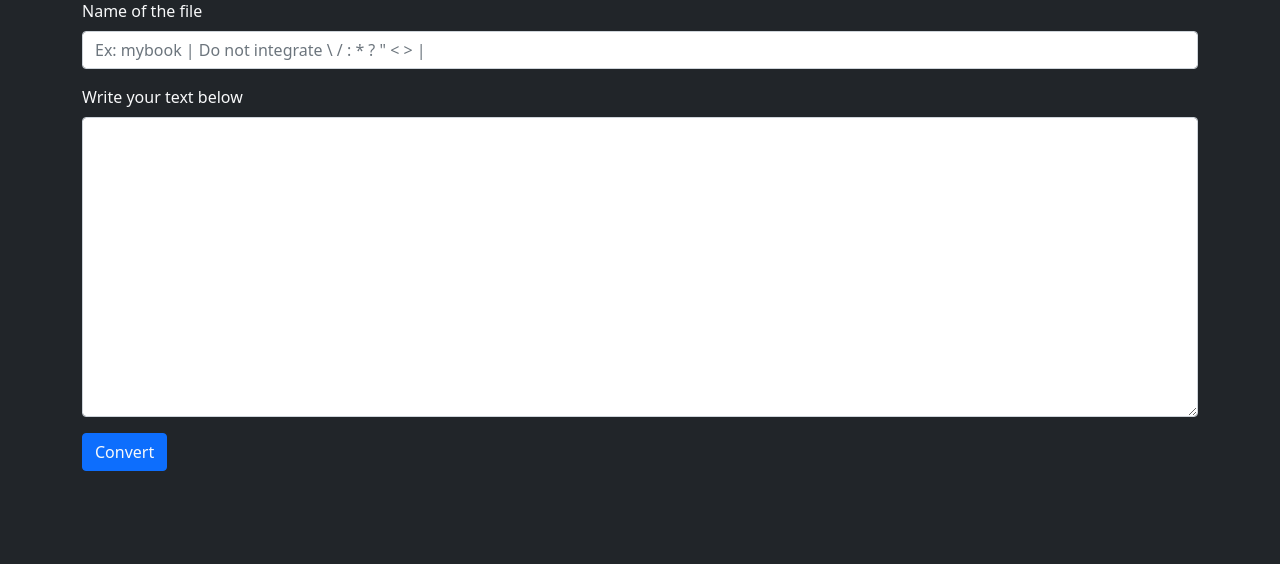
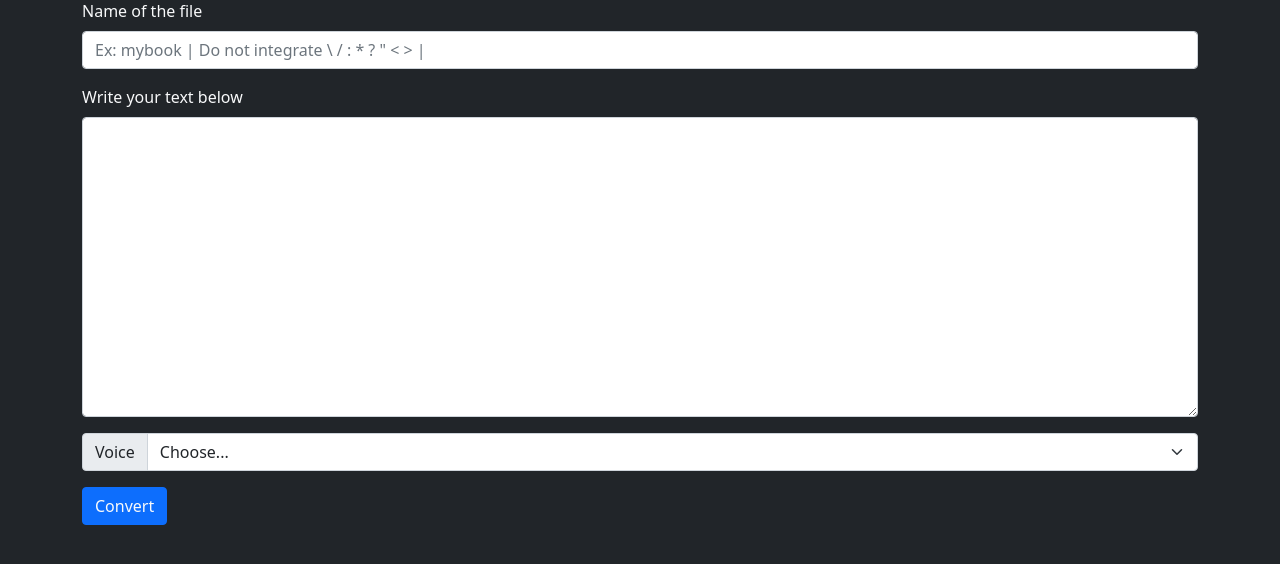
Before and after one commit to Scaffus/AudioBook-Web, a Flask app: page / in a window 1280 px wide. Shown: the part 57-621 px from the top of the page. Run offline with Flask 2, Linux system fonts and the light colour scheme.

Commit message:
Added possibility to choose the language

```diff
--- a/app.py
+++ b/app.py
@@ -20,6 +20,7 @@ def post():
 
         content = request.form['content']
         name    = request.form['name']
+        voice   = request.form['voice']
 
         # Checking if the user actually submitted something
         if name == ' ' or content == ' ' or name == '' or content == '':
@@ -27,23 +28,24 @@ def post():
             return redirect('/')
 
         else:
+
             # [NOT THE MOST EFFICIENT I KNOW LOL] Every time someone creates a new book it deletes all the existing ones (avoid a 10tb folder x) )
             for file in os.listdir('audio-books/'):
                 os.remove('audio-books/{}'.format(file))
 
-            book = NewBook(content=content, name=name)
+            NewBook(content=content, name=name, voice=voice)
 
             # Send the user to the page where he can download the file
-            return redirect('/file&name={}&text={}'.format(name, content))
+            return redirect('/file&name={}&voice={}&text={}'.format(name, voice, content))
 
 # Page where the user can download his file
-@app.route('/file&name=<string:name>&text=<string:text>')
-def file(name, text):
+@app.route('/file&name=<string:name>&voice=<string:voice>&text=<string:text>')
+def file(name, voice, text):
 
     for file in os.listdir('audio-books/'):
         if os.path.basename(file) == '{}.mp3'.format(name):
 
-            return render_template('done.html', file=file, text=text)
+            return render_template('done.html', file=file, text=text, voice=voice)
 
 
     return redirect('/')
--- a/templates/done.html
+++ b/templates/done.html
@@ -9,7 +9,7 @@
         <path d="M7.646 11.854a.5.5 0 0 0 .708 0l3-3a.5.5 0 0 0-.708-.708L8.5 10.293V1.5a.5.5 0 0 0-1 0v8.793L5.354 8.146a.5.5 0 1 0-.708.708l3 3z"/>
     </svg>
     <h1 class="text-light ">
-        Download <a href="download/{{ file }}">{{ file }}</a>
+        Download <a href="download/{{ file }}">{{ file }}</a> in {{ voice }}
     </h1>
 </div>
 <hr>
--- a/templates/index.html
+++ b/templates/index.html
@@ -12,10 +12,18 @@
     <div class="mb-3 bg-dark">
         <label for="contentFormInput" class="form-label text-light">Name of the file</label>
         <input type="text" class="form-control" name="name" id="contentFormInput" placeholder='Ex: mybook | Do not integrate \ / : * ? " < > |'>
-      </div>
-      <div class="mb-3 bg-dark">
+    </div>
+    <div class="mb-3 bg-dark">
         <label for="nameFormInput" class="form-label text-light">Write your text below</label>
         <textarea class="form-control" name="content" id="nameFormInput" style="height: 300px;" rows="3"></textarea>
+    </div>
+    <div class="input-group mb-3">
+        <label class="input-group-text" for="inputGroupSelect01">Voice</label>
+        <select class="form-select" name="voice" id="inputGroupSelect01">
+          <option selected>Choose...</option>
+          <option value="english">English</option>
+          <option value="french">French</option>
+        </select>
     </div>
     <div class="col-auto bg-dark">
         <button type="submit" class="btn btn-primary text-light">Convert</button>
```
Also changed, not shown: txt2audio.py (+8 -2 lines).
